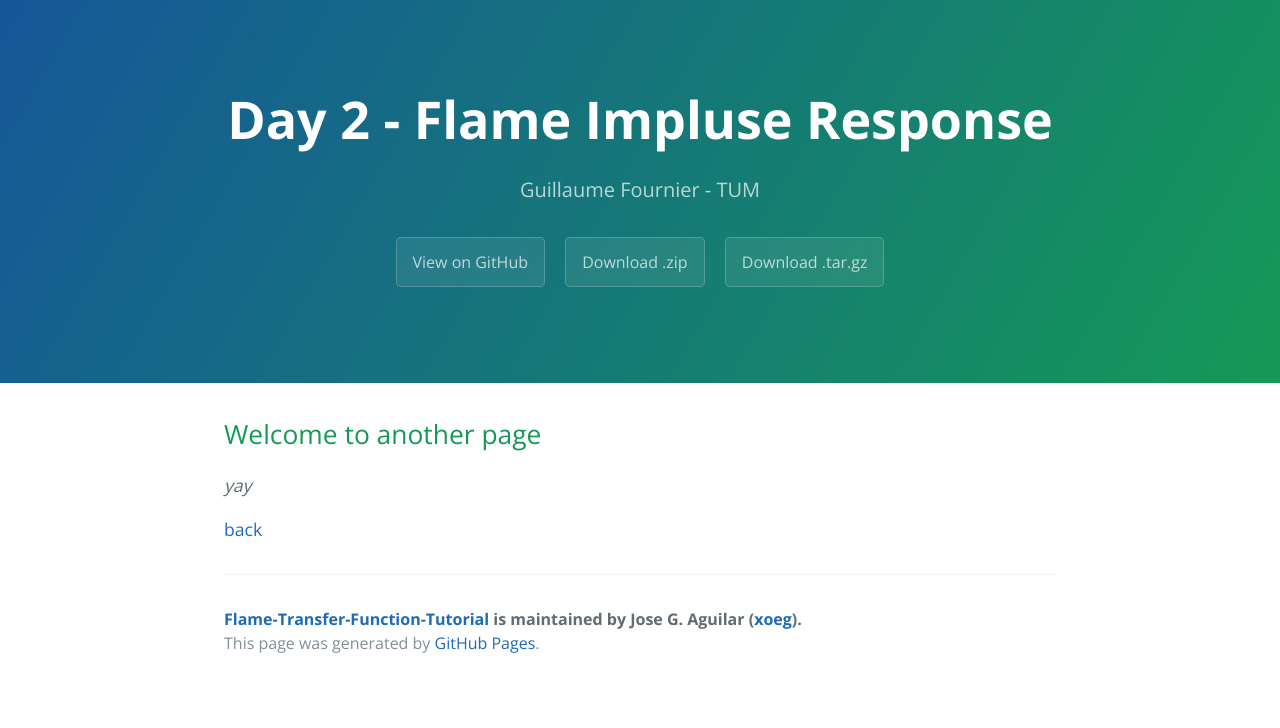
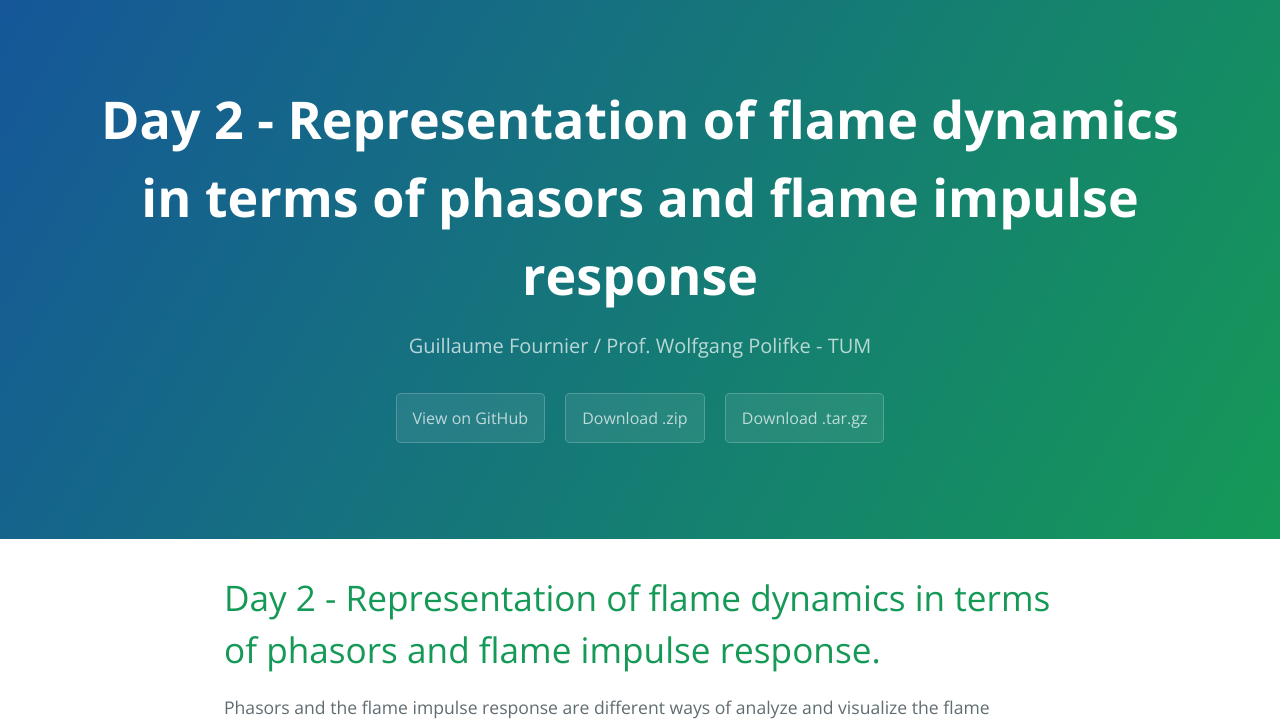
Before and after one commit to xoeg/Flame-Transfer-Function-Tutorial, a Jekyll site: the page built from day2.md, in a window 1280 px wide. Shown: the top 728 px of the page. Built offline with Jekyll 4.4.1, drawn with Linux system fonts in a browser that asks for light colours; some of the changed text lies outside the part shown.

Commit message:
Added page for day 2

```diff
--- a/day2.md
+++ b/day2.md
@@ -1,11 +1,20 @@
 ---
 layout: default
-title: Day 2 - Flame Impluse Response
-description: Guillaume Fournier - TUM
+title: Day 2 - Representation of flame dynamics in terms of phasors and flame impulse response
+description: Guillaume Fournier / Prof. Wolfgang Polifke - TUM
 ---
 
-## Welcome to another page
+# Day 2 - Representation of flame dynamics in terms of phasors and flame impulse response.
 
-_yay_
+Phasors and the flame impulse response are different ways of analyze and visualize the flame response.
 
-[back](./)
+![UIR_gif](/assets/GIF_UIR.gif)
+
+The tutorial for day 2 is divided in 2 parts:
+1. From UIR to frequency response
+2. Identify a presumed UIR from experimental data
+
+[Back to contents](./)
+
+
+* * *
```
Also changed, not shown: index.md (+1 -1 lines), 1 other file.
